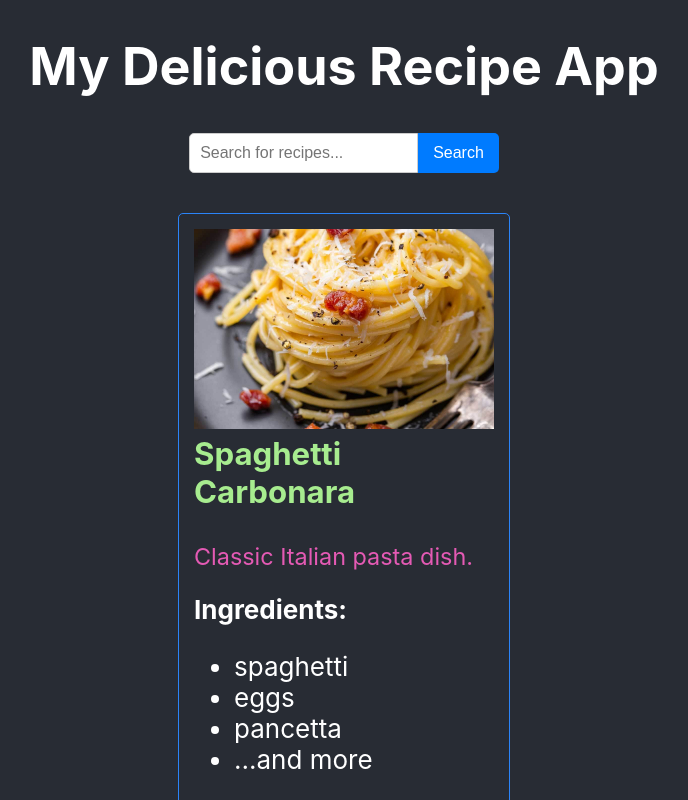
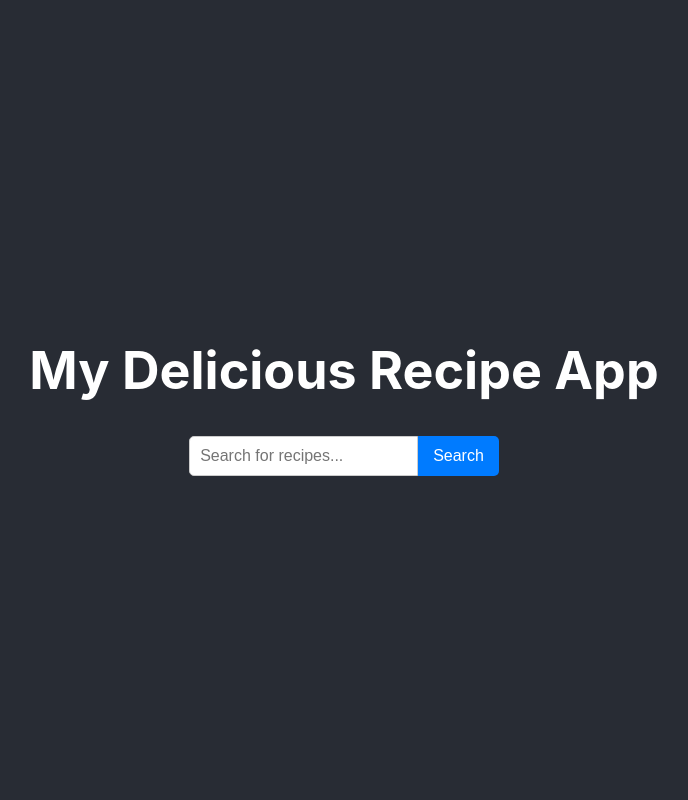
Before and after one commit to abcdbohemia/mariam-web-dev-projects, a React (Create React App) app in the folder recipe-app/: page / in a window 1280 px wide. Shown: the top 800 px of the page, without its empty margins (296-984 px from the left). Built offline with nearby package versions, Linux system fonts and the light colour scheme.

Commit message:
made the last changes before redoing this whole project

```diff
--- a/recipe-app/src/App.css
+++ b/recipe-app/src/App.css
@@ -1,19 +1,19 @@
-.App {
+.app {
   text-align: center;
 }
 
-.App-logo {
+.app-logo {
   height: 40vmin;
   pointer-events: none;
 }
 
 @media (prefers-reduced-motion: no-preference) {
-  .App-logo {
+  .app-logo {
     animation: App-logo-spin infinite 20s linear;
   }
 }
 
-.App-header {
+.app-header {
   background-color: #282c34;
   min-height: 100vh;
   display: flex;
@@ -24,7 +24,7 @@
   color: white;
 }
 
-.App-link {
+.app-link {
   color: #61dafb;
 }
 
--- a/recipe-app/src/App.js
+++ b/recipe-app/src/App.js
@@ -3,72 +3,63 @@ import logo from './logo.svg';
 import './App.css';
 import SearchBar from './components/SearchBar';
 import RecipeList from './components/RecipeList';
+import recipesData from './recipesData.js';
 
   //replace this with your actual data fatching logic later
-  const initialRecipes = [
-    { id: 1, title: "Spaghetti Carbonara", description: "Classic Italian pasta dish.", ingredients:
-      ["spaghetti", "eggs", "pancetta", "parmesan"], image: "/images/spaghetti.jpg" },
-    { id: 2, title: "Caprese Salad", description: "Simple and refreshing salad.", ingredients:
-      ["tomatoes", "mozzarella", "basil"], image: "/images/salad.jpg" },
-    { id: 3, title: "Chicken Stir-fry with Vegetables", description: "Quick and easy Asian-inspired dish.", ingredients:
-      ["chicken", "broccoli", "carrots", "soy sauce"], image: "/images/stir-fry.jpg" },
-    {id: 4, title: "Blueberry pancakes", description: "Fluffy pancakes with fresh blueberries.", ingredients:
-      ["flour", "milk", "eggs", "blueberries"], image: "/images/pancake.jpg" },
-    { id: 5, title: "Tomato Soup", description: "Comforting and versatile soup.", ingredients:
-      ["tomatoes", "vegetable broth", "onion", "garlic"], image: "/images/tomato-soup.jpg" },
-    ];
+
 
 function App() {
-  const [recipes, setRecipes] = useState([]);
-  const [searchResults, setSearchResults] = useState([]);
+  const [recipes, setRecipes] = useState(recipesData);
+  const [searchResults, setSearchResults] = useState(recipesData);
+  const [searchTerm, setSearchTerm] =useState('');
   const [selectedRecipe, setSelectedRecipe] = useState(null);
 
-  useEffect(() => {
-    setRecipes(initialRecipes);
-    setSearchResults(initialRecipes); //initially show all recipes
-  }, []); //empty dependency array means this runs only once after the initial render
-
   const handleSearch = (searchTerm) => {
-      if (!searchTerm) {
-        setSearchResults(recipes);
-        return;
-      }
-      const filteredRecipes = recipes.filter(recipe =>
+        setSearchTerm(searchTerm);
+        const filtered = recipes.filter( recipe =>
         recipe.title.toLowerCase().includes(searchTerm.toLowerCase()) ||
         recipe.ingredients.some(ingredients =>
-        ingredients.toLowerCase().includes(searchTerm.toLowerCase())
-      )
+        ingredients.toLowerCase().includes(searchTerm.toLowerCase()))
       );
-
-    setSearchResults(filteredRecipes);
+    setSearchResults(filtered);
   };
 
-  const handleRecipeSelect = (recipe) => {
-    console.log('Recipe selected in App:', recipe);
-    setSelectedRecipe(recipe);
+  const handleRecipeSelect = (recipeId) => {
+   const selected = recipes.find(recipe => recipe.id === recipeId);
+    setSelectedRecipe(selected);
   };
 
   return (
     <div className="app">
-      <header className="App-header">
+      <header className="app-header">
         <h1>My Delicious Recipe App</h1>
       <SearchBar onSearch={handleSearch} />
+      </header>
+      <main>
       <RecipeList recipes={searchResults} onRecipeSelect={handleRecipeSelect} />
       {selectedRecipe && (
         <div className="recipe-details">
           <h2>{selectedRecipe.title}</h2>
-          <img src={selectedRecipe.image} alt={selectedRecipe.title} style={{maxWidth:'200px', height:'auto'}} />x
+          <img src={selectedRecipe.image} alt={selectedRecipe.title}
+          style={{maxWidth:'200px', height:'auto'}} />
           <p>{selectedRecipe.description}</p>
           <h3>Ingredients:</h3>
           <ul>
-            {selectedRecipe.ingredients.map((ingredient, index) => (
+            {selectedRecipe.ingredients && selectedRecipe.ingredients.map((ingredient, index) => (
               <li key={index}>{ingredient}</li>
             ))}
           </ul>
+          <h3>Instructions:</h3>
+          <ol>
+            {selectedRecipe.instructions && selectedRecipe.instructions.map((
+              step, index) => (
+                <li key={index}>{step}</li>
+            ))}
+          </ol>
           {/*you can add more details here later*/}
         </div>
       )}
-      </header>
+      </main>
     </div>
   );
 }
--- a/recipe-app/src/components/RecipeCard.js
+++ b/recipe-app/src/components/RecipeCard.js
@@ -1,13 +1,9 @@
 import React from "react";
 import './RecipeCard.css';
 
-function RecipeCard({recipe}) {
-    const handleViewDetailsClick = () =>
-{
-//We need to communicate thei recipe to the app component
-console.log (`View details clicked for: ${recipe.title}`);
-//For now, lets just log the title when clicked
-//In the next steps we'll pass a function down from App to handle this.
+function RecipeCard({recipe, onViewDetails}) {
+    const handleViewDetailsClick = () => {
+        onViewDetails(recipe.id); //Call the function prop and pass the recipe ID
 };
 
     return (
@@ -16,14 +12,14 @@ console.log (`View details clicked for: ${recipe.title}`);
             <h3>{recipe.title}</h3>
             <p>{recipe.description}</p>
             {recipe.ingredients && (
-                <div className="ingredients">
+                <div className="recipe-ingredients">
                     <strong>Ingredients:</strong>
                     <ul>
                         {recipe.ingredients.slice(0,3).map((ingredient, index) => (
                          <li key={index}> {ingredient} </li>
                                  ))}
+                    </ul>
                         {recipe.ingredients.length > 3 && <li>...and more</li>}
-                    </ul>
                 </div>
             )}
         </div>
--- a/recipe-app/src/components/RecipeList.js
+++ b/recipe-app/src/components/RecipeList.js
@@ -2,13 +2,15 @@ import React from "react";
 import RecipeCard from './RecipeCard';
 import './RecipeList.css';
 
-function RecipeList({ recipes }) {
+function RecipeList({ recipes, onRecipeSelect }) {
     return (
         <div className="recipe-list">
-            {recipes.map(recipe => (
-            <RecipeCard key={recipe.id} recipe={recipe} />
-        ))}
-        {recipes.length === 0 && <p>No recipes found.</p>}
+            {recipes.length > 0 ? (
+            recipes.map(recipe => (
+            <RecipeCard key={recipe.id} recipe={recipe} onViewDetails={onRecipeSelect} />
+            ))
+             ) : ( <p>No recipes found.</p>)
+            }
         </div>
     );
 }
--- /dev/null
+++ b/recipe-app/src/recipesData.js
@@ -0,0 +1,41 @@
+const initialRecipes = [
+    { id: 1, title: "Spaghetti Carbonara", description: "Classic Italian pasta dish.", ingredients:
+      ["spaghetti", "eggs", "pancetta", "parmesan", "black pepper"], instructions: [ `In a large frying
+        pan add the oil , pancetta and hot pepper flakes (if using) cook on medium heat until the pancetta
+        is cooked (but not too crispy). Stirring often so the pancetta doesn’t burn.`, `While pancetta is cooking,
+        boil a large pot of water, when the water has boiled add some salt and the pasta and cook until al dente.`,
+        `While pasta is cooking, in a small bowl beat the 3 eggs, then add the parmesan and mix very well.`, `When the
+        pasta is cooked turn the heat back on the pancetta (to medium high), add the drained pasta toss together to combine
+        well for about 20-30 seconds.`, `Remove the pan from the heat add the egg mixture, constantly tossing together, add
+        a tablespoon or two of pasta water to make sure it is very creamy and continue to toss until well blended.`, `Top
+        with parmesan cheese if desired. Serve immediately.`], image: "/images/spaghetti.jpg" },
+    { id: 2, title: "Caprese Salad", description: "Simple and refreshing salad.", ingredients:
+      ["tomatoes", "mozzarella", "basil"], instructions: [`Place the tomatoes and mozzarella on a platter.`,
+        `Arrange tomatoes and mozzarella on a platter in an alternating pattern.`, `Top with the basil leaves. Scatter the
+        basil leaves over the tomatoes and mozzarella.`, `Season with flaky salt and black pepper. Sprinkle with a generous
+        pinch of flaky salt and several grinds of black pepper, to taste.`, `Drizzle with the olive oil and balsamic glaze.
+        Drizzle the olive oil and balsamic glaze over the tomatoes, mozzarella, and basil. Serve immediately.`], image: "/images/salad.jpg" },
+    { id: 3, title: "Chicken Stir-fry with Vegetables", description: "Quick and easy Asian-inspired dish.", ingredients:
+      ["chicken", "broccoli", "carrots", "soy sauce"], instructions: [`Slice the carrots very thin so that they cook quickly.`,
+        `This honey garlic chicken stir fry is for garlic lovers, with 4 cloves of garlic in the sauce. If you’re not a big garlic fan, you
+        can cut this amount in half with great results.`, `I recommend using low sodium chicken broth to help control the salt content of the dish.
+        You can also use low sodium soy sauce if you prefer. Use a tamari sauce to make this recipe gluten free.`, `You can serve this chicken
+        stir fry with pork fried rice, steamed rice, brown rice, quinoa, cauliflower fried rice or sesame noodles.`, `I don’t recommend freezing
+        this honey garlic chicken stir fry as the vegetables tend to soften as they freeze and thaw.`], image: "/images/stir-fry.jpg" },
+    {id: 4, title: "Blueberry pancakes", description: "Fluffy pancakes with fresh blueberries.", ingredients:
+      ["flour", "milk", "eggs", "blueberries"], instructions: [`Mix the milk and vinegar and let it sit for a minute or two (you’re making “buttermilk”
+        here).`, `Whisk the dry ingredients together. Whisk the egg, milk, and melted butter into the dry ingredients until just combined.`, `Heat a
+        nonstick pan over medium heat. Melt a little smear of butter in the pan (essential for giving a yummy golden brown crust).`, `Pour about 1/3 cup
+         of batter into the hot skillet and spread it flat-like (it will be pretty thick). Arrange a few blueberries on top. Cook until you see little
+         bubbles on top and the edges starting to firm up. Flip and cook for another 1-2 minutes until the pancakes are sky-high fluffy and cooked through.`,
+         `Serve with butter and maple syrup. But honestly, sometimes I just like to eat these plain. YUM, YUM, YUM.`], image: "/images/pancake.jpg" },
+    { id: 5, title: "Tomato Soup", description: "Comforting and versatile soup.", ingredients:
+      ["tomatoes", "vegetable broth", "onion", "garlic"], instructions: [`Roast your tomatoes, garlic, and onion. Simply toss everything in olive oil and
+        salt and pepper and roast in the oven for 50 minutes. This release all those juicy, aromatic flavors and give your fresh tomato soup that slow cooked,
+        roasted all day taste.`, `Cook down with broth. Add everything to a large pot with broth to get the right consistency for your soup. I like to cook it
+        down a little with the broth so that the broth really gets infused with all the flavor.`, `Blend up. Use an immersion blender to blend everything up
+        right in the pot, or transfer it to a blender to blend there. Either way, it takes 2 minutes to get a creamy, dreamy tomato soup!`, `Serve. And that’s
+        it! Serve your soup with fresh bread, grilled cheese, or enjoy on its own!`], image: "/images/tomato-soup.jpg" },
+    ];
+
+    export default initialRecipes;
```
